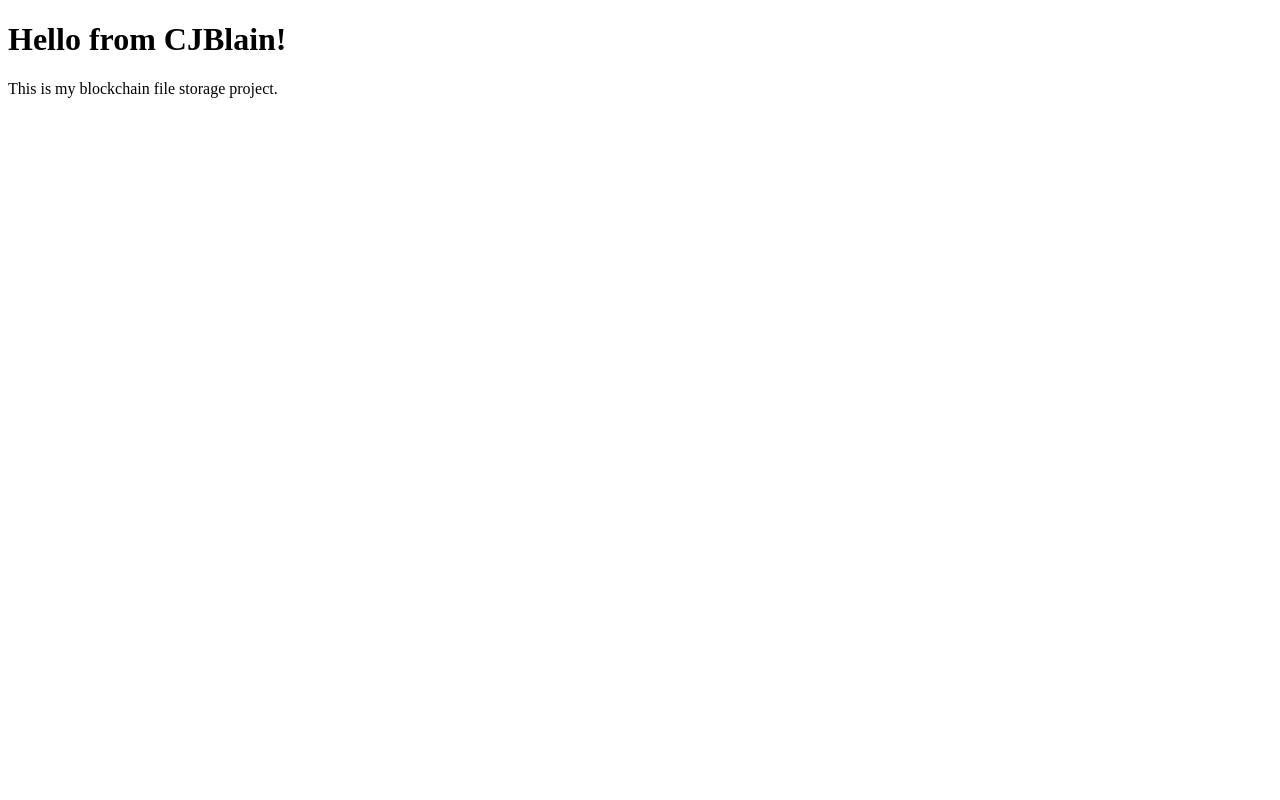
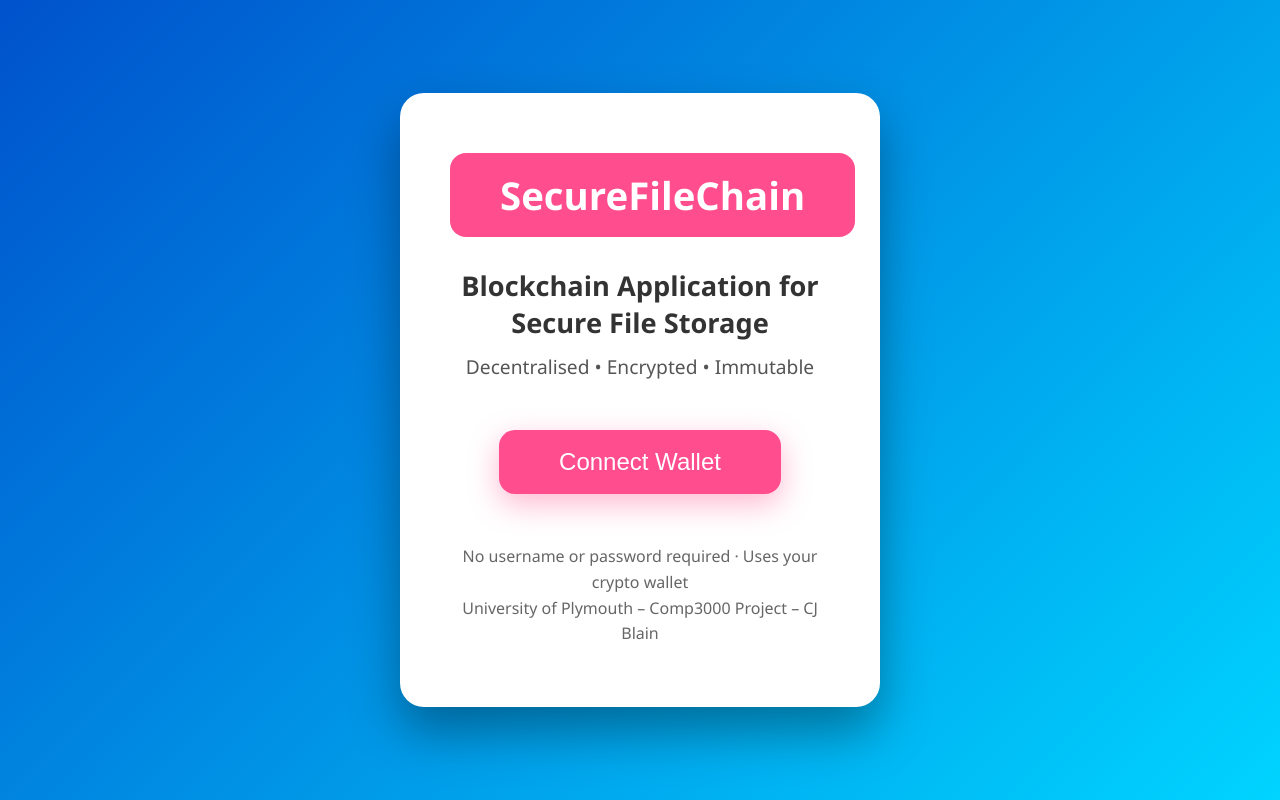
Before and after one commit to CJBlain/Comp3000Project, a website: page Public/Index.html in a window 1280 px wide. Drawn offline with Linux system fonts and the light colour scheme.

Commit message:
first draft of login web page, missing exaclt designs but a good start

```diff
--- a/Public/Index.html
+++ b/Public/Index.html
@@ -1,10 +1,25 @@
 <!DOCTYPE html>
-<html>
+<html lang="en">
 <head>
+  <meta charset="UTF-8" />
+  <meta name="viewport" content="width=device-width, initial-scale=1.0"/>
   <title>SecureFileChain</title>
+  <link rel="stylesheet" href="app.css">
 </head>
 <body>
-  <h1>Hello from CJBlain!</h1>
-  <p>This is my blockchain file storage project.</p>
+  <div class="container">
+    <div class="logo">SecureFileChain</div>
+    <h1>Blockchain Application for Secure File Storage</h1>
+    <p class="subtitle">Decentralised • Encrypted • Immutable</p>
+
+    <button id="connectBtn">Connect Wallet</button>
+
+    <p class="help">
+      No username or password required · Uses your crypto wallet<br>
+      University of Plymouth – Comp3000 Project – CJ Blain
+    </p>
+  </div>
+
+  <script src="app.js"></script>
 </body>
 </html>
--- a/Public/app.css
+++ b/Public/app.css
@@ -0,0 +1,67 @@
+* { margin: 0; padding: 0; box-sizing: border-box; }
+
+body {
+  height: 100vh;
+  background: linear-gradient(135deg, #0052CC, #00D4FF);
+  font-family: 'Segoe UI', Arial, sans-serif;
+  display: flex;
+  align-items: center;
+  justify-content: center;
+}
+
+.container {
+  background: white;
+  padding: 60px 50px;
+  border-radius: 24px;
+  box-shadow: 0 25px 50px rgba(0,0,0,0.35);
+  text-align: center;
+  max-width: 480px;
+  width: 90%;
+}
+
+.logo {
+  background: #FF4D8D;
+  color: white;
+  display: inline-block;
+  padding: 16px 50px;
+  border-radius: 16px;
+  font-size: 2.4rem;
+  font-weight: bold;
+  margin-bottom: 30px;
+}
+
+h1 {
+  font-size: 1.7rem;
+  color: #333;
+  margin-bottom: 12px;
+}
+
+.subtitle {
+  color: #555;
+  font-size: 1.2rem;
+  margin-bottom: 50px;
+}
+
+#connectBtn {
+  background: #FF4D8D;
+  color: white;
+  border: none;
+  padding: 18px 60px;
+  font-size: 1.5rem;
+  border-radius: 16px;
+  cursor: pointer;
+  box-shadow: 0 10px 30px rgba(255,77,141,0.4);
+  transition: 0.3s;
+}
+
+#connectBtn:hover {
+  background: #ff3366;
+  transform: translateY(-4px);
+}
+
+.help {
+  margin-top: 50px;
+  color: #666;
+  font-size: 1rem;
+  line-height: 1.6;
+}
--- a/Public/app.js
+++ b/Public/app.js
@@ -1 +1,4 @@
-alert("SecureFileChain - test1");
+// Temporary placeholder – real wallet connection comes after backend
+document.getElementById("connectBtn").addEventListener("click", () => {
+  alert("Wallet connection will be activated once the blockchain backend is deployed");
+});
```
